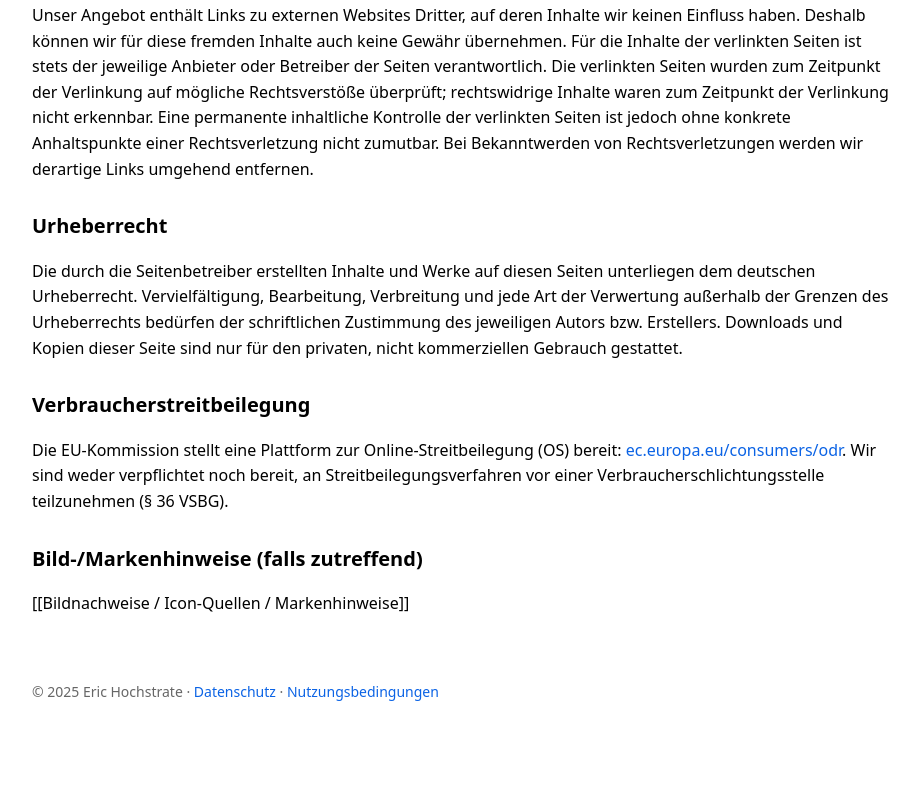
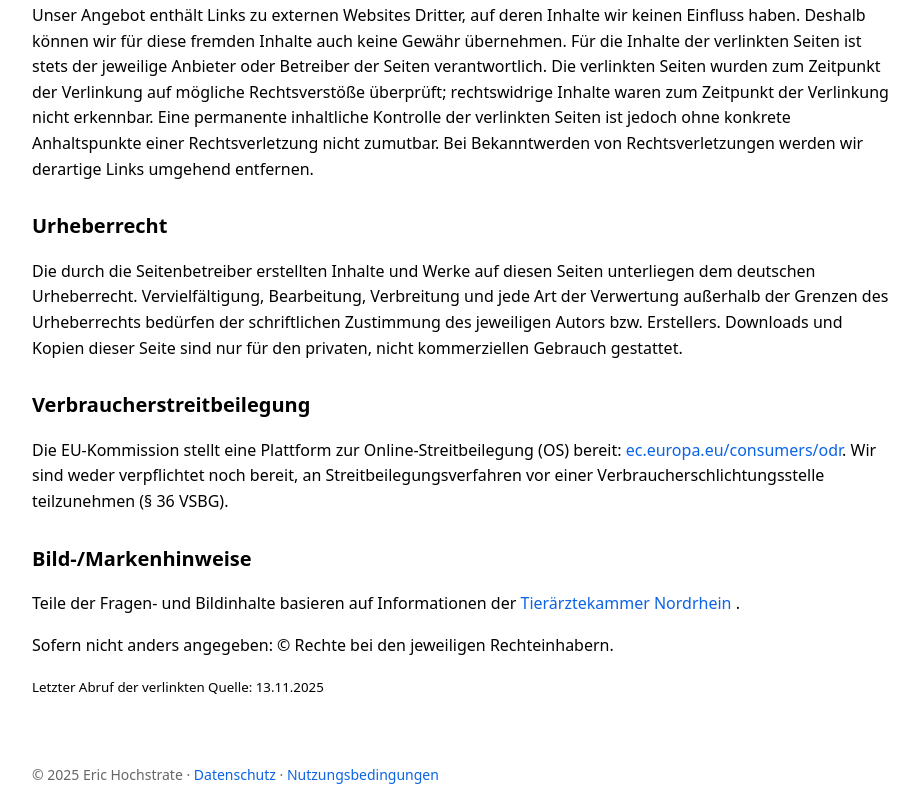
Before and after one commit to LimeEric/sachkundenachweis-hund-legal-pages, a plain HTML site: page impressum/index.html in a window 1280 px wide. Shown: the part 773-1583 px from the top of the page, without its empty margins (178-1097 px from the left). Before the commit the page ends 1500 px from the top, so only its background shows below. Drawn offline with Linux system fonts and the light colour scheme.

Commit message:
Update image and brand references in impressum
Added image and brand references with source information.

```diff
--- a/impressum/index.html
+++ b/impressum/index.html
@@ -66,8 +66,17 @@
   <h2>Verbraucherstreitbeilegung</h2>
   <p>Die EU-Kommission stellt eine Plattform zur Online-Streitbeilegung (OS) bereit: <a href="https://ec.europa.eu/consumers/odr" rel="external noopener">ec.europa.eu/consumers/odr</a>. Wir sind weder verpflichtet noch bereit, an Streitbeilegungsverfahren vor einer Verbraucherschlichtungsstelle teilzunehmen (§ 36 VSBG).</p>
 
-  <h2>Bild-/Markenhinweise (falls zutreffend)</h2>
-  <p>[[Bildnachweise / Icon-Quellen / Markenhinweise]]</p>
+  <h2>Bild-/Markenhinweise</h2>
+  <p>
+    Teile der Fragen- und Bildinhalte basieren auf Informationen der
+    <a href="https://www.tieraerztekammer-nordrhein.de/tierhalter/sachkundebescheinigung-lhundg/" rel="noopener" target="_blank">
+      Tierärztekammer Nordrhein
+    </a>.
+  </p>
+  <p>
+    Sofern nicht anders angegeben: © Rechte bei den jeweiligen Rechteinhabern.
+  </p>
+  <p><small>Letzter Abruf der verlinkten Quelle: 13.11.2025</small></p>
 
 </main>
 
```
